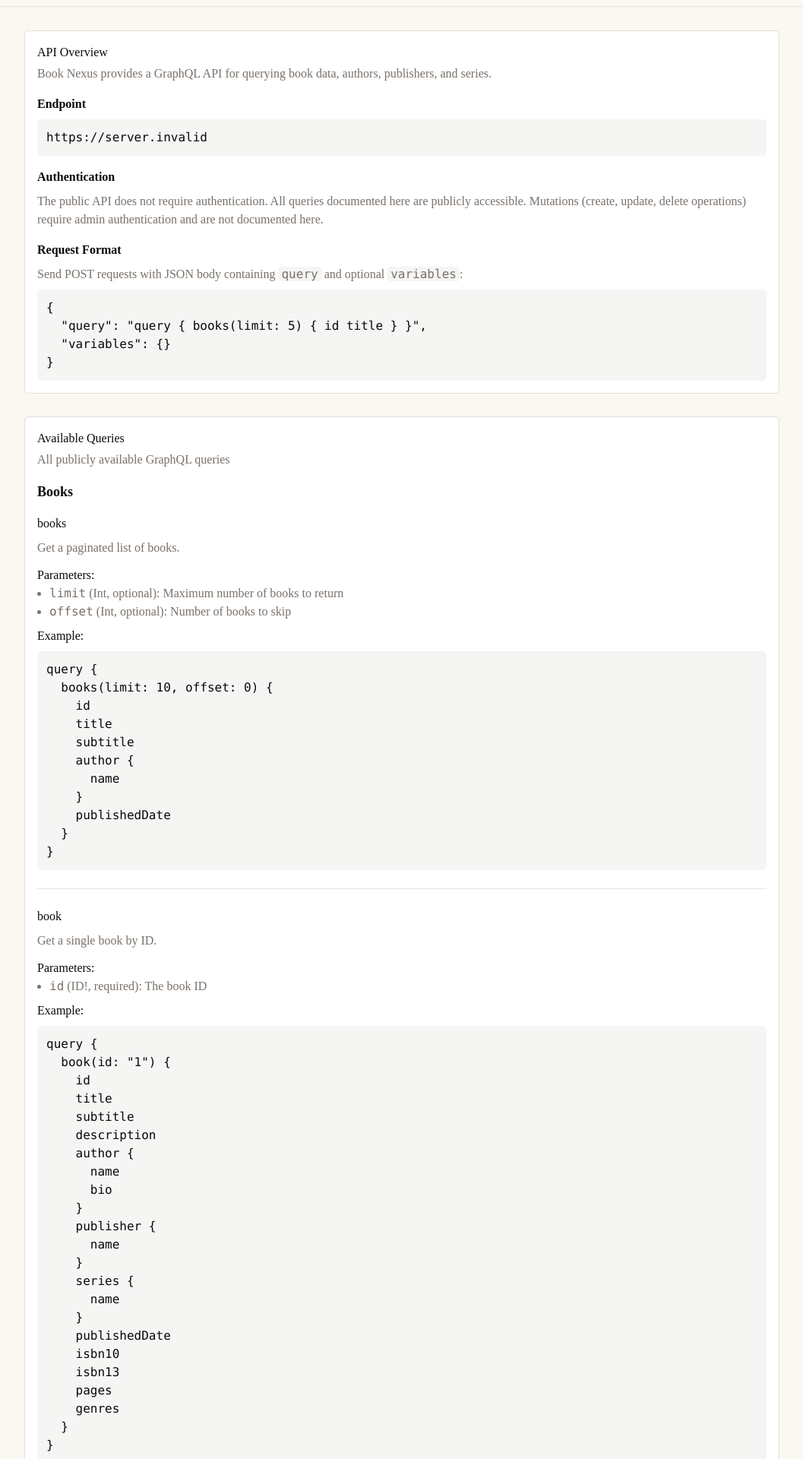
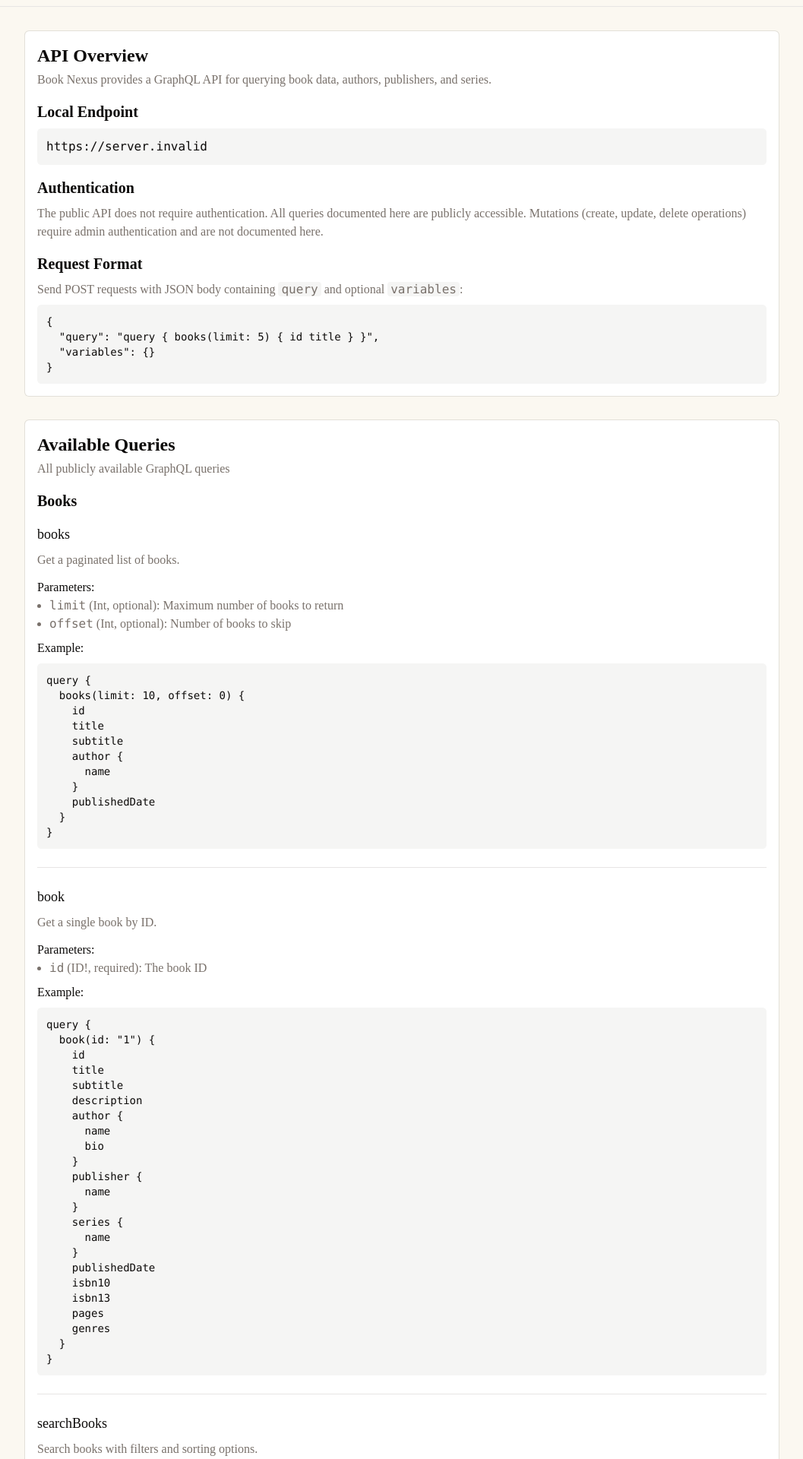
Before and after one commit to aileks/book-nexus, a React (Vite) app in the folder frontend/: page /docs in a window 1280 px wide. Shown: the part 60-1980 px from the top of the page at 76% size, without its empty margins (111-1168 px from the left). Built offline with nearby package versions, Linux system fonts and the light colour scheme; no server answers.

Commit message:
docs: update README and DocsPage with new API documentation and route details, enhancing clarity and usability for developers

```diff
--- a/frontend/src/routes/docs.tsx
+++ b/frontend/src/routes/docs.tsx
@@ -51,7 +51,9 @@ function DocsPage() {
           {/* API Overview */}
           <Card>
             <CardHeader>
-              <CardTitle>API Overview</CardTitle>
+              <CardTitle className={cn("text-2xl font-bold")}>
+                API Overview
+              </CardTitle>
               <CardDescription>
                 Book Nexus provides a GraphQL API for querying book data,
                 authors, publishers, and series.
@@ -59,13 +61,13 @@ function DocsPage() {
             </CardHeader>
             <CardContent className="space-y-4">
               <div>
-                <h3 className="font-semibold mb-2">Endpoint</h3>
+                <h3 className="text-xl font-semibold mb-2">Local Endpoint</h3>
                 <code className="block p-3 rounded-md bg-muted  font-mono">
                   {apiUrl}
                 </code>
               </div>
               <div>
-                <h3 className="font-semibold mb-2">Authentication</h3>
+                <h3 className="text-xl font-semibold mb-2">Authentication</h3>
                 <p className="text-muted-foreground">
                   The public API does not require authentication. All queries
                   documented here are publicly accessible. Mutations (create,
@@ -74,14 +76,14 @@ function DocsPage() {
                 </p>
               </div>
               <div>
-                <h3 className="font-semibold mb-2">Request Format</h3>
+                <h3 className="text-xl font-semibold mb-2">Request Format</h3>
                 <p className="text-muted-foreground mb-2">
                   Send POST requests with JSON body containing{" "}
                   <code className="bg-muted px-1 rounded">query</code> and
                   optional{" "}
                   <code className="bg-muted px-1 rounded">variables</code>:
                 </p>
-                <pre className="p-3 rounded-md bg-muted  font-mono overflow-x-auto">
+                <pre className="p-3 rounded-md bg-muted text-sm font-mono overflow-x-auto">
                   {`{
   "query": "query { books(limit: 5) { id title } }",
   "variables": {}
@@ -94,7 +96,9 @@ function DocsPage() {
           {/* Available Queries */}
           <Card>
             <CardHeader>
-              <CardTitle>Available Queries</CardTitle>
+              <CardTitle className={cn("text-2xl font-bold")}>
+                Available Queries
+              </CardTitle>
               <CardDescription>
                 All publicly available GraphQL queries
               </CardDescription>
@@ -102,11 +106,11 @@ function DocsPage() {
             <CardContent className="space-y-8">
               {/* Books Queries */}
               <div>
-                <h3 className="text-lg font-semibold mb-4">Books</h3>
+                <h3 className="text-xl font-semibold mb-4">Books</h3>
 
                 <div className="space-y-6">
                   <div>
-                    <h4 className="font-medium mb-2">books</h4>
+                    <h4 className="text-lg font-medium mb-2">books</h4>
                     <p className=" text-muted-foreground mb-3">
                       Get a paginated list of books.
                     </p>
@@ -125,8 +129,8 @@ function DocsPage() {
                         </ul>
                       </div>
                       <div>
-                        <span className=" font-medium">Example:</span>
-                        <pre className="mt-2 p-3 rounded-md bg-muted  font-mono overflow-x-auto">
+                        <span className="font-medium">Example:</span>
+                        <pre className="mt-2 p-3 rounded-md bg-muted text-sm font-mono overflow-x-auto">
                           {`query {
   books(limit: 10, offset: 0) {
     id
@@ -146,7 +150,7 @@ function DocsPage() {
                   <Separator />
 
                   <div>
-                    <h4 className="font-medium mb-2">book</h4>
+                    <h4 className="text-lg font-medium mb-2">book</h4>
                     <p className=" text-muted-foreground mb-3">
                       Get a single book by ID.
                     </p>
@@ -161,7 +165,7 @@ function DocsPage() {
                       </div>
                       <div>
                         <span className=" font-medium">Example:</span>
-                        <pre className="mt-2 p-3 rounded-md bg-muted  font-mono overflow-x-auto">
+                        <pre className="mt-2 p-3 rounded-md bg-muted text-sm font-mono overflow-x-auto">
                           {`query {
   book(id: "1") {
     id
@@ -193,7 +197,7 @@ function DocsPage() {
                   <Separator />
 
                   <div>
-                    <h4 className="font-medium mb-2">searchBooks</h4>
+                    <h4 className="text-lg font-medium mb-2">searchBooks</h4>
                     <p className=" text-muted-foreground mb-3">
                       Search books with filters and sorting options.
                     </p>
@@ -243,7 +247,7 @@ function DocsPage() {
                       </div>
                       <div>
                         <span className=" font-medium">Example:</span>
-                        <pre className="mt-2 p-3 rounded-md bg-muted  font-mono overflow-x-auto">
+                        <pre className="mt-2 p-3 rounded-md bg-muted text-sm font-mono overflow-x-auto">
                           {`query {
   searchBooks(input: {
     query: "fantasy"
@@ -275,11 +279,11 @@ function DocsPage() {
 
               {/* Authors Queries */}
               <div>
-                <h3 className="text-lg font-semibold mb-4">Authors</h3>
+                <h3 className="text-xl font-semibold mb-4">Authors</h3>
 
                 <div className="space-y-6">
                   <div>
-                    <h4 className="font-medium mb-2">authors</h4>
+                    <h4 className="text-lg font-medium mb-2">authors</h4>
                     <p className=" text-muted-foreground mb-3">
                       Get a paginated list of authors.
                     </p>
@@ -303,7 +307,7 @@ function DocsPage() {
                       </div>
                       <div>
                         <span className=" font-medium">Example:</span>
-                        <pre className="mt-2 p-3 rounded-md bg-muted  font-mono overflow-x-auto">
+                        <pre className="mt-2 p-3 rounded-md bg-muted text-sm font-mono overflow-x-auto">
                           {`query {
   authors(search: "Tolkien", limit: 10) {
     id
@@ -320,7 +324,7 @@ function DocsPage() {
                   <Separator />
 
                   <div>
-                    <h4 className="font-medium mb-2">author</h4>
+                    <h4 className="text-lg font-medium mb-2">author</h4>
                     <p className=" text-muted-foreground mb-3">
                       Get a single author by ID.
                     </p>
@@ -335,7 +339,7 @@ function DocsPage() {
                       </div>
                       <div>
                         <span className=" font-medium">Example:</span>
-                        <pre className="mt-2 p-3 rounded-md bg-muted  font-mono overflow-x-auto">
+                        <pre className="mt-2 p-3 rounded-md bg-muted text-sm font-mono overflow-x-auto">
                           {`query {
   author(id: "1") {
     id
@@ -358,7 +362,7 @@ function DocsPage() {
                   <Separator />
 
                   <div>
-                    <h4 className="font-medium mb-2">authorBySlug</h4>
+                    <h4 className="text-lg font-medium mb-2">authorBySlug</h4>
                     <p className=" text-muted-foreground mb-3">
                       Get a single author by slug.
                     </p>
@@ -374,7 +378,7 @@ function DocsPage() {
                       </div>
                       <div>
                         <span className=" font-medium">Example:</span>
-                        <pre className="mt-2 p-3 rounded-md bg-muted  font-mono overflow-x-auto">
+                        <pre className="mt-2 p-3 rounded-md bg-muted text-sm font-mono overflow-x-auto">
                           {`query {
   authorBySlug(slug: "j-r-r-tolkien") {
     id
@@ -399,11 +403,11 @@ function DocsPage() {
 
               {/* Publishers Queries */}
               <div>
-                <h3 className="text-lg font-semibold mb-4">Publishers</h3>
+                <h3 className="text-xl font-semibold mb-4">Publishers</h3>
 
                 <div className="space-y-6">
                   <div>
-                    <h4 className="font-medium mb-2">publishers</h4>
+                    <h4 className="text-lg font-medium mb-2">publishers</h4>
                     <p className=" text-muted-foreground mb-3">
                       Get a paginated list of publishers.
                     </p>
@@ -427,7 +431,7 @@ function DocsPage() {
                       </div>
                       <div>
                         <span className=" font-medium">Example:</span>
-                        <pre className="mt-2 p-3 rounded-md bg-muted  font-mono overflow-x-auto">
+                        <pre className="mt-2 p-3 rounded-md bg-muted text-sm font-mono overflow-x-auto">
                           {`query {
   publishers(search: "Harper", limit: 10) {
     id
@@ -444,7 +448,7 @@ function DocsPage() {
                   <Separator />
 
                   <div>
-                    <h4 className="font-medium mb-2">publisher</h4>
+                    <h4 className="text-lg font-medium mb-2">publisher</h4>
                     <p className=" text-muted-foreground mb-3">
                       Get a single publisher by ID.
                     </p>
@@ -459,7 +463,7 @@ function DocsPage() {
                       </div>
                       <div>
                         <span className=" font-medium">Example:</span>
-                        <pre className="mt-2 p-3 rounded-md bg-muted  font-mono overflow-x-auto">
+                        <pre className="mt-2 p-3 rounded-md bg-muted text-sm font-mono overflow-x-auto">
                           {`query {
   publisher(id: "1") {
     id
@@ -481,7 +485,9 @@ function DocsPage() {
                   <Separator />
 
                   <div>
-                    <h4 className="font-medium mb-2">publisherBySlug</h4>
+                    <h4 className="text-lg font-medium mb-2">
+                      publisherBySlug
+                    </h4>
                     <p className=" text-muted-foreground mb-3">
                       Get a single publisher by slug.
                     </p>
@@ -497,7 +503,7 @@ function DocsPage() {
                       </div>
                       <div>
                         <span className=" font-medium">Example:</span>
-                        <pre className="mt-2 p-3 rounded-md bg-muted  font-mono overflow-x-auto">
+                        <pre className="mt-2 p-3 rounded-md bg-muted text-sm font-mono overflow-x-auto">
                           {`query {
   publisherBySlug(slug: "harper-collins") {
     id
@@ -522,11 +528,11 @@ function DocsPage() {
 
               {/* Series Queries */}
               <div>
-                <h3 className="text-lg font-semibold mb-4">Series</h3>
+                <h3 className="text-xl font-semibold mb-4">Series</h3>
 
                 <div className="space-y-6">
                   <div>
-                    <h4 className="font-medium mb-2">seriesList</h4>
+                    <h4 className="text-lg font-medium mb-2">seriesList</h4>
                     <p className=" text-muted-foreground mb-3">
                       Get a paginated list of series.
                     </p>
@@ -550,7 +556,7 @@ function DocsPage() {
                       </div>
                       <div>
                         <span className=" font-medium">Example:</span>
-                        <pre className="mt-2 p-3 rounded-md bg-muted  font-mono overflow-x-auto">
+                        <pre className="mt-2 p-3 rounded-md bg-muted text-sm font-mono overflow-x-auto">
                           {`query {
   seriesList(search: "Lord", limit: 10) {
     id
@@ -567,7 +573,7 @@ function DocsPage() {
                   <Separator />
 
                   <div>
-                    <h4 className="font-medium mb-2">series</h4>
+                    <h4 className="text-lg font-medium mb-2">series</h4>
                     <p className=" text-muted-foreground mb-3">
                       Get a single series by ID.
                     </p>
@@ -582,7 +588,7 @@ function DocsPage() {
                       </div>
                       <div>
                         <span className=" font-medium">Example:</span>
-                        <pre className="mt-2 p-3 rounded-md bg-muted  font-mono overflow-x-auto">
+                        <pre className="mt-2 p-3 rounded-md bg-muted text-sm font-mono overflow-x-auto">
                           {`query {
   series(id: "1") {
     id
@@ -608,7 +614,7 @@ function DocsPage() {
                   <Separator />
 
                   <div>
-                    <h4 className="font-medium mb-2">seriesBySlug</h4>
+                    <h4 className="text-lg font-medium mb-2">seriesBySlug</h4>
                     <p className=" text-muted-foreground mb-3">
                       Get a single series by slug.
                     </p>
@@ -624,7 +630,7 @@ function DocsPage() {
                       </div>
                       <div>
                         <span className=" font-medium">Example:</span>
-                        <pre className="mt-2 p-3 rounded-md bg-muted  font-mono overflow-x-auto">
+                        <pre className="mt-2 p-3 rounded-md bg-muted text-sm font-mono overflow-x-auto">
                           {`query {
   seriesBySlug(slug: "lord-of-the-rings") {
     id
```
Also changed, not shown: 1 other file (tests, documents, lock files or other folders).
